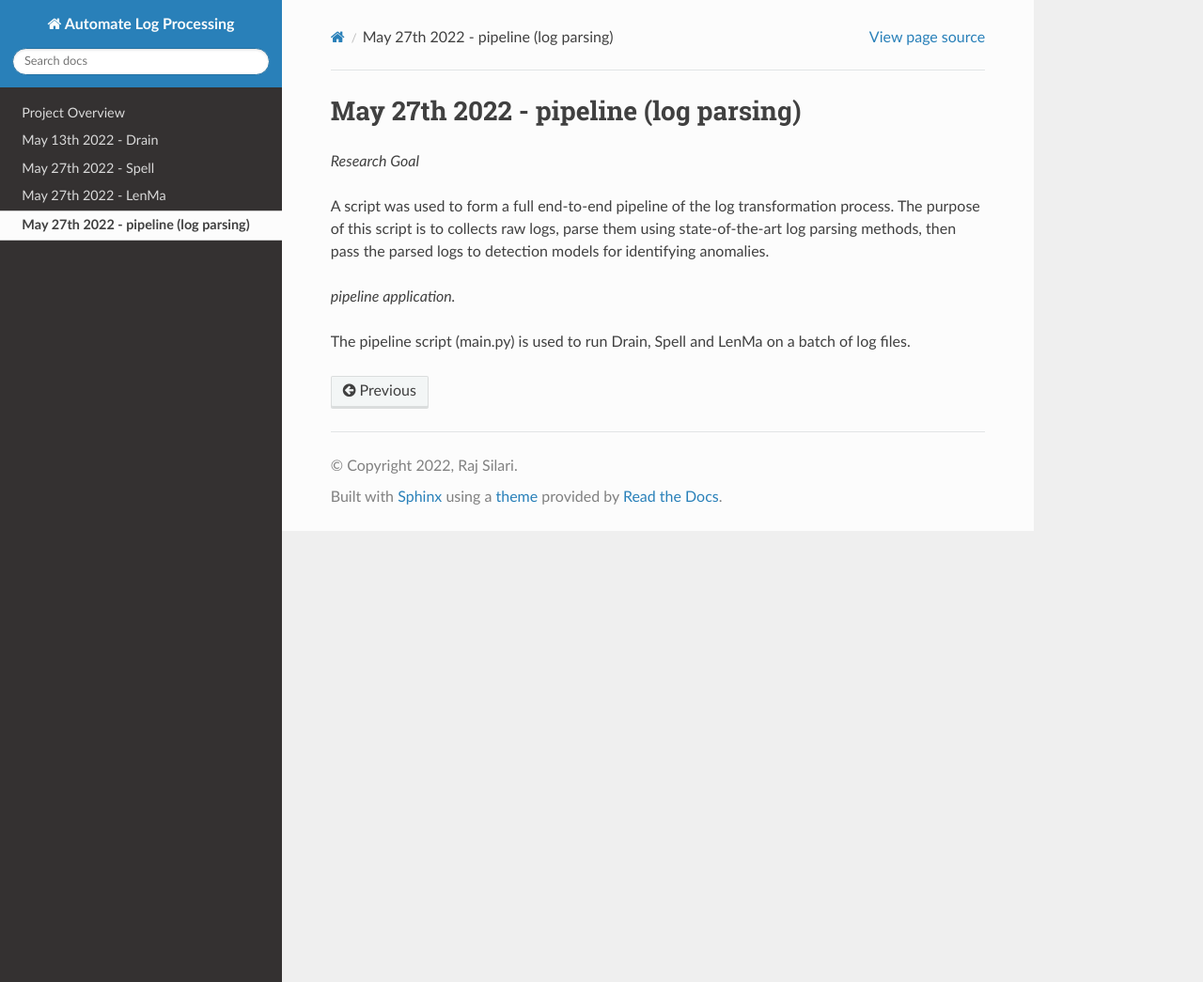
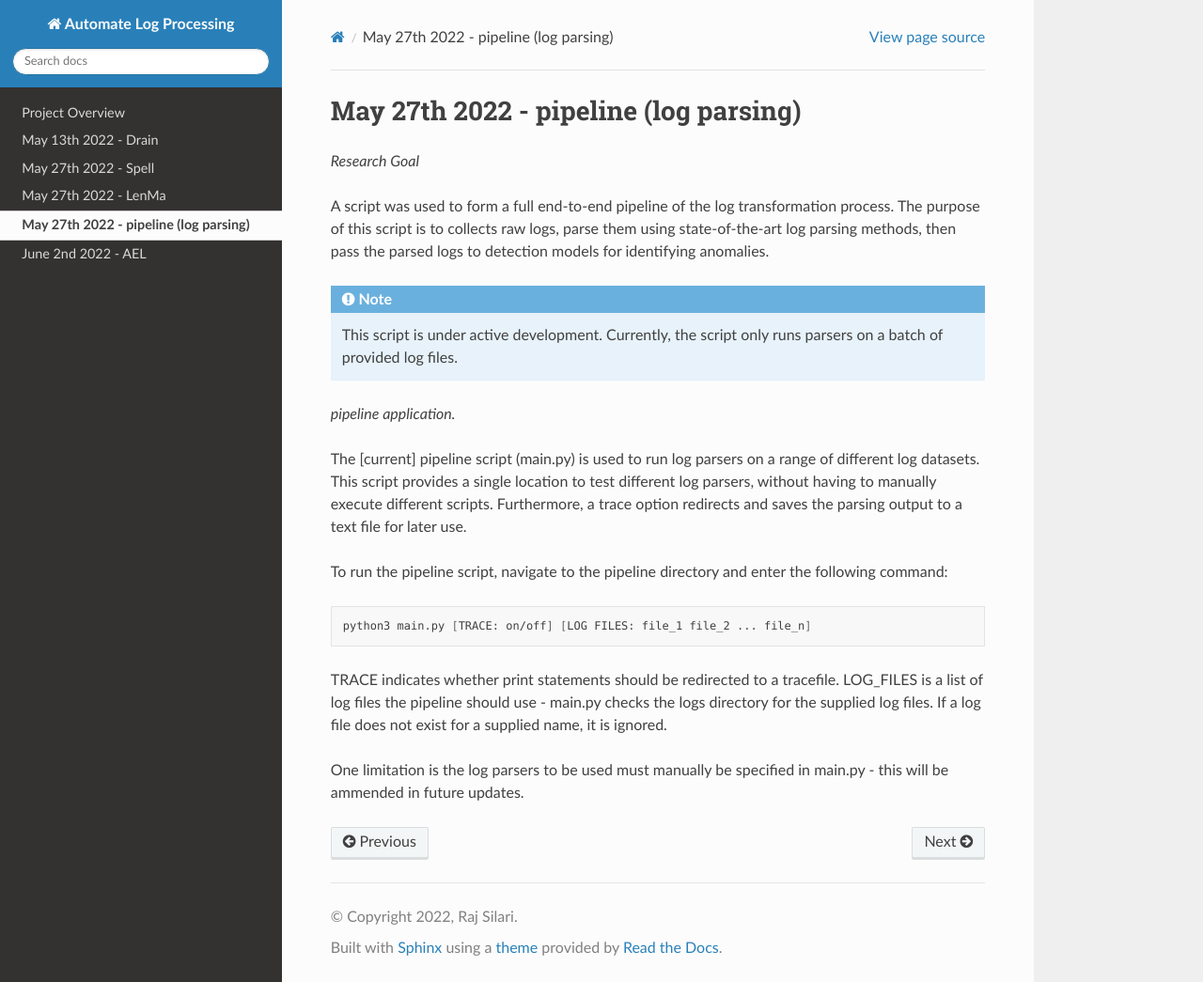
Before and after one commit to RS6730/EGH400-1-Documentation, a Sphinx documentation site: the page built from docs/source/pipeline.rst, in a window 1280 px wide and 1045 px high. Shown: the whole window at 94% size. Built offline with Sphinx 7.4.7 and the Read the Docs theme 2.0.0, drawn with Linux system fonts in a browser that asks for light colours.

Commit message:
Updated docs

```diff
--- a/docs/source/index.rst
+++ b/docs/source/index.rst
@@ -24,3 +24,5 @@ combining hardware monitoring data with system logs.
    Spell.rst
    LenMa.rst
    pipeline.rst
+   IPLoM.rst
+   AEL.rst
--- a/docs/source/pipeline.rst
+++ b/docs/source/pipeline.rst
@@ -6,7 +6,29 @@ process. The purpose of this script is to collects raw logs, parse them using
 state-of-the-art log parsing methods, then pass the parsed logs to detection models
 for identifying anomalies.
 
+.. note::
+
+   This script is under active development. Currently, the script only runs
+   parsers on a batch of provided log files.
+
 | *pipeline application.*
 
-The pipeline script (main.py) is used to run Drain, Spell and LenMa on a batch of
-log files.
+The [current] pipeline script (main.py) is used to run log parsers on a range of
+different log datasets. This script provides a single location to test different
+log parsers, without having to manually execute different scripts. Furthermore, a
+trace option redirects and saves the parsing output to a text file for later use.
+
+To run the pipeline script, navigate to the pipeline directory and enter the
+following command:
+
+.. code-block:: shell
+
+    python3 main.py [TRACE: on/off] [LOG FILES: file_1 file_2 ... file_n]
+
+TRACE indicates whether print statements should be redirected to a tracefile.
+LOG_FILES is a list of log files the pipeline should use - main.py checks the
+logs directory for the supplied log files. If a log file does not exist for a
+supplied name, it is ignored.
+
+One limitation is the log parsers to be used must manually be specified in
+main.py - this will be ammended in future updates.
```
Also changed, not shown: docs/source/AEL.rst (added, +245 -0 lines), docs/source/IPLoM.rst (added).
